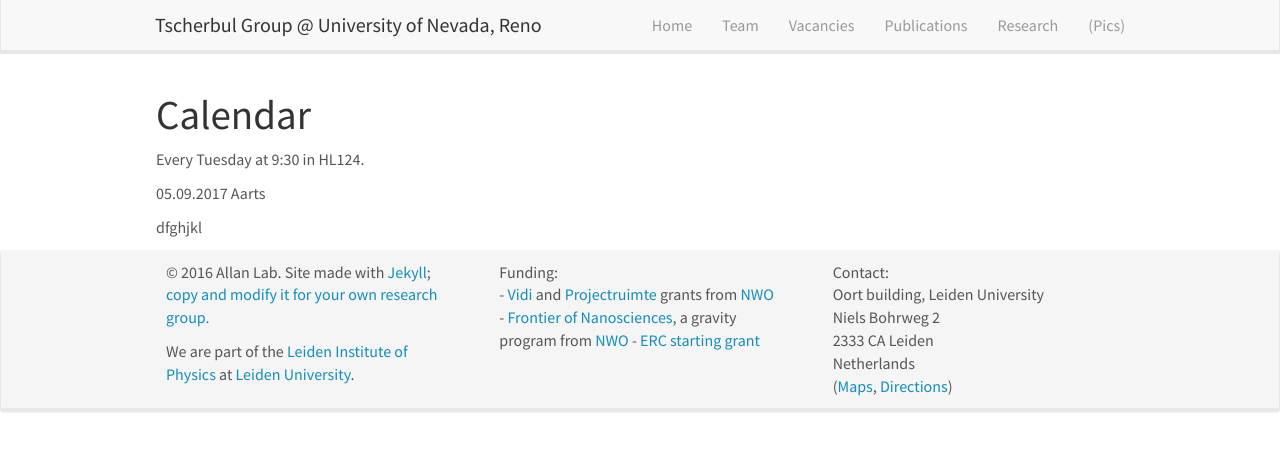
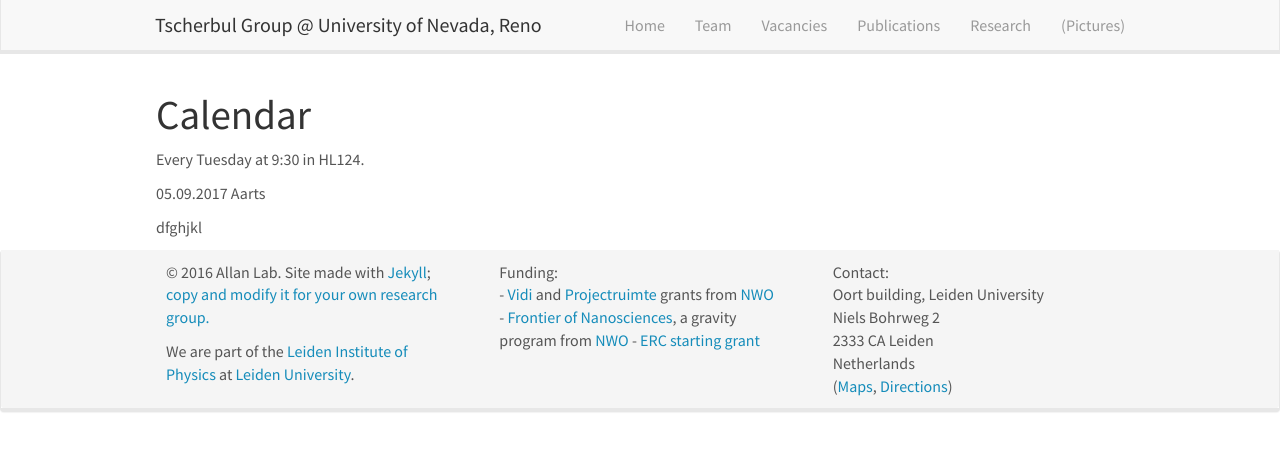
Before and after one commit to tscherbul/tscherbul.github.io, a Jekyll site: the page built from _pages/mini_lecture_series.md, in a window 1280 px wide. Shown: the top 451 px of the page. Built offline with Jekyll 4.4.1, drawn with Linux system fonts in a browser that asks for light colours; nearby versions of some CDN libraries.

Commit message:
Update header.html

```diff
--- a/_includes/header.html
+++ b/_includes/header.html
@@ -17,7 +17,7 @@
 		<li><a href="{{ site.url }}{{ site.baseurl }}/vacancies">Vacancies</a></li>
 		<li><a href="{{ site.url }}{{ site.baseurl }}/publications">Publications</a></li>
 		<li><a href="{{ site.url }}{{ site.baseurl }}/research">Research</a></li>
-		<li><a href="{{ site.url }}{{ site.baseurl }}/pictures">(Pics)</a></li>
+		<li><a href="{{ site.url }}{{ site.baseurl }}/pictures">(Pictures)</a></li>
 	  </ul>
 	</div>
   </div>
```
